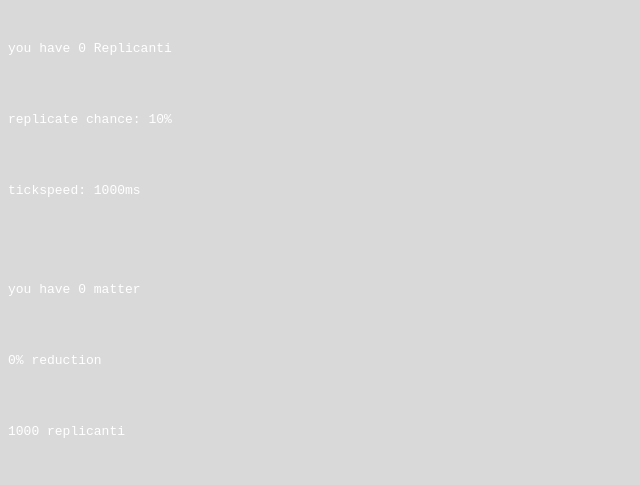
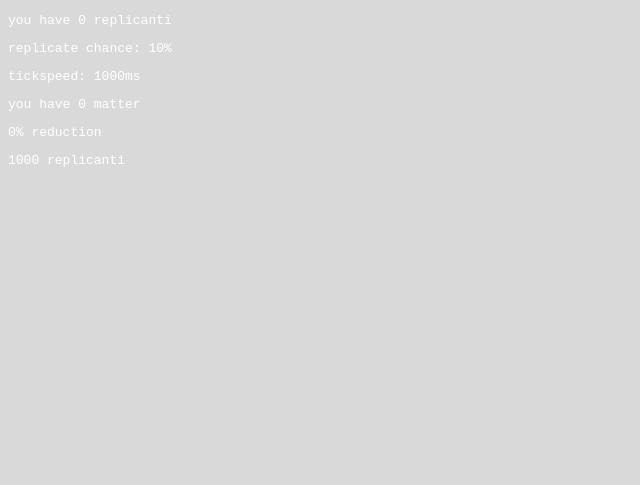
Before and after one commit to btalbot16/replicanti-galaxies.github.io, a plain HTML site: page index.html in a window 1280 px wide. Shown: the whole page, without its empty margins (0-640 px from the left). Drawn offline with Linux system fonts and the light colour scheme.

Commit message:
Update index.html

```diff
--- a/index.html
+++ b/index.html
@@ -6,16 +6,16 @@
     <link rel="stylesheet" href="style.css" type="text/css"/>
   </head>
   <body>
-    <pre id="replicanti">
-      <pre id="amount">you have 0 Replicanti</pre>
+    <div id="replicanti">
+      <pre id="amount">you have 0 replicanti</pre>
       <pre id="chance">replicate chance: 10%</pre>
       <pre id="tickspeed">tickspeed: 1000ms</pre>
-    </pre>
+    </div>
 
-    <pre id="matter">
+    <div id="matter">
       <pre id="amount">you have 0 matter</pre>
       <pre id="reduction">0% reduction</pre>
       <pre id="cprice">1000 replicanti</pre>
-    </pre>
+    </div>
   </body>
 </html>
```
